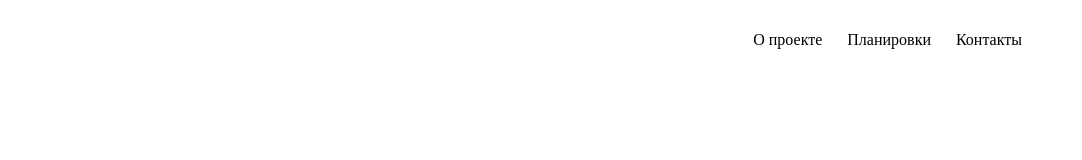
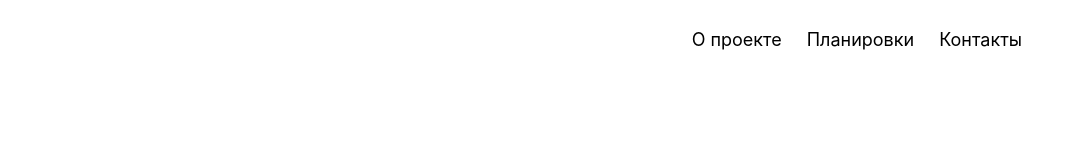
Before and after one commit to dmitriiValean/complex_cartusa, a website: page src/index.html in a window 1280 px wide. Shown: the full height of the page, 198-1280 px from the left. Drawn offline with nearby package versions, Linux system fonts and the light colour scheme; files that its build step writes are made by us from their sources.

Commit message:
add font Inter

```diff
--- a/src/scss/_fonts.scss
+++ b/src/scss/_fonts.scss
@@ -1,4 +1,4 @@
 @font-face {
-    font-family: '';
-    src: url('') format('');
+    font-family: 'Inter', sans-serif;
+    src: url('https://fonts.googleapis.com/css2?family=Inter:wght@400;500;600;800&display=swap');
 }
--- a/src/scss/_global.scss
+++ b/src/scss/_global.scss
@@ -27,6 +27,8 @@ body {
     &.locked {
         overflow: hidden;
     }
+    font-family: 'Inter', sans-serif;
+    font-weight: 400;
 }
 
 // Animations
--- a/src/scss/_header.scss
+++ b/src/scss/_header.scss
@@ -34,6 +34,7 @@ nav {
   // .menu__item-link
   &__item-link {
     color: black;
+    font-size: 18px;
   }
 }
 
```
Also changed, not shown: build/css/style.css, build/css/style.min.css, src/img/logo/logo_color.png (deleted).
